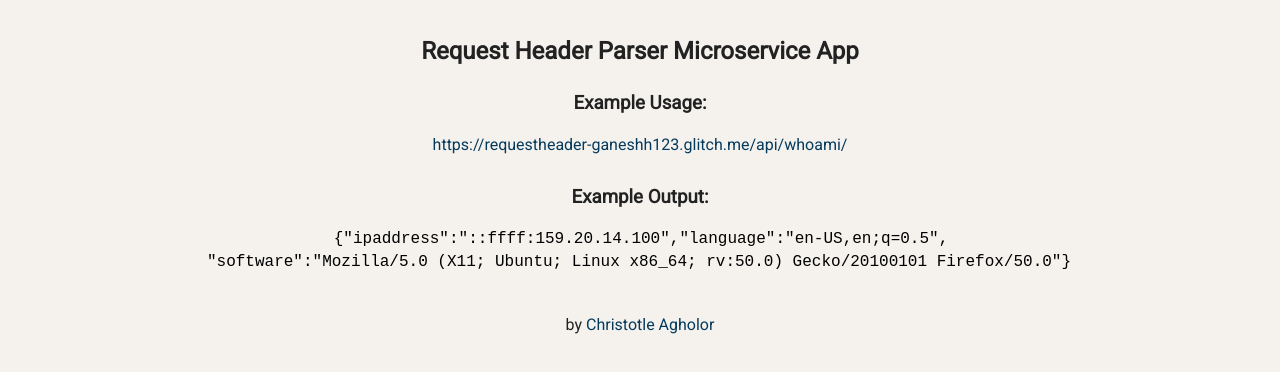
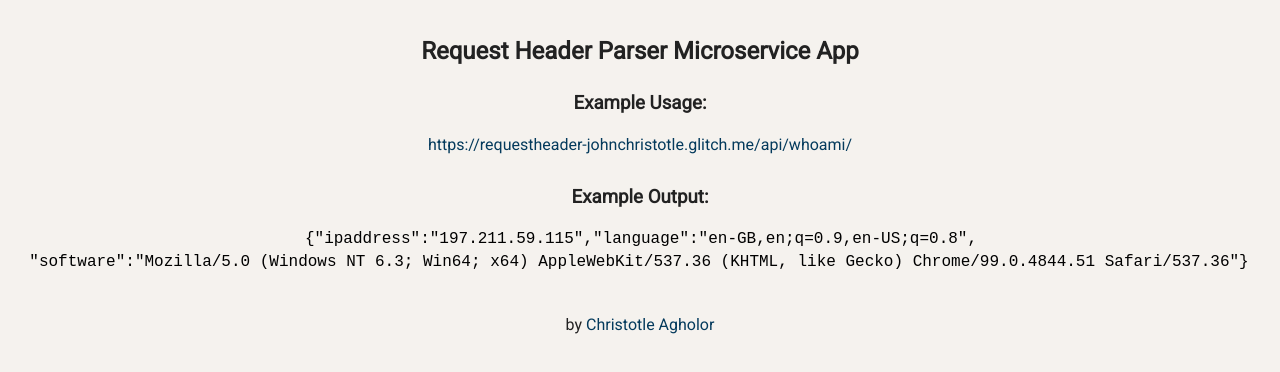
Before and after one commit to johnchristotle/request-header-parser-microservice, a website: page views/index.html in a window 1280 px wide. Drawn offline with Linux system fonts and the light colour scheme; files that its build step writes are made by us from their sources.

Commit message:
index page adjusted after a new test

```diff
--- a/views/index.html
+++ b/views/index.html
@@ -14,12 +14,12 @@
         <h2>Request Header Parser Microservice App</h2>
         <h3>Example Usage:</h3>
         <p>
-          <a href="https://requestheader-ganeshh123.glitch.me/api/whoami/" target="_blank">https://requestheader-ganeshh123.glitch.me/api/whoami/</a>
+          <a href="https://requestheader-johnchristotle.glitch.me/api/whoami/" target="_blank">https://requestheader-johnchristotle.glitch.me/api/whoami/</a>
         </p>
 
         <h3>Example Output:</h3>
         <p>
-          <code>{"ipaddress":"::ffff:159.20.14.100","language":"en-US,en;q=0.5",<br>"software":"Mozilla/5.0 (X11; Ubuntu; Linux x86_64; rv:50.0) Gecko/20100101 Firefox/50.0"}</code>
+          <code>{"ipaddress":"197.211.59.115","language":"en-GB,en;q=0.9,en-US;q=0.8",<br>"software":"Mozilla/5.0 (Windows NT 6.3; Win64; x64) AppleWebKit/537.36 (KHTML, like Gecko) Chrome/99.0.4844.51 Safari/537.36"}</code>
         </p>
       </div>
       <div class="footer">
```
